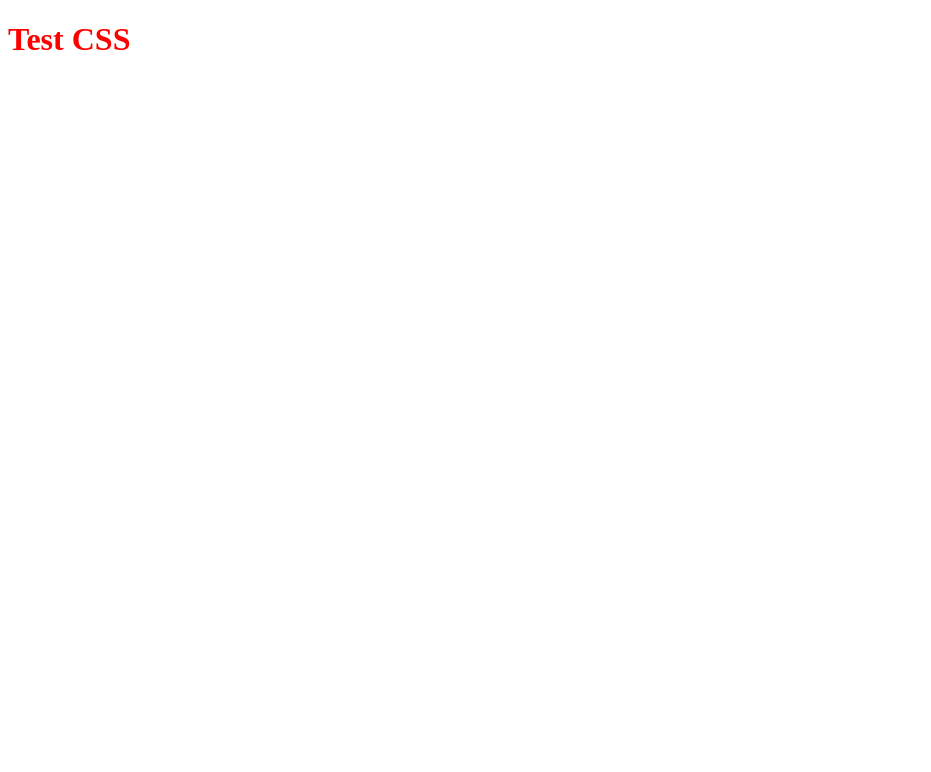
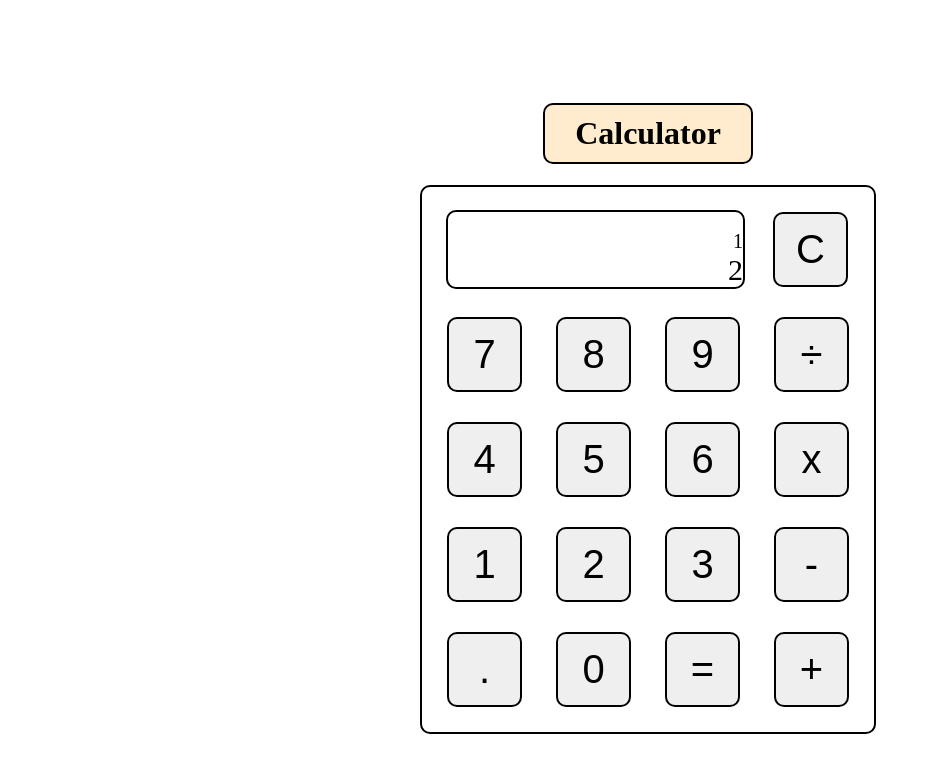
Before and after one commit to GoldenLion94/calculator, a plain HTML site: page index.html in a window 1280 px wide. Shown: the whole page, without its empty margins (0-931 px from the left). Drawn offline with Linux system fonts and the light colour scheme.

Commit message:
calculator html/css/bootstrap/initial js

```diff
--- a/index.html
+++ b/index.html
@@ -4,11 +4,46 @@
     <meta charset="UTF-8" />
     <meta http-equiv="X-UA-Compatible" content="IE=edge" />
     <meta name="viewport" content="width=device-width, initial-scale=1.0" />
-    <title>Document</title>
+    <title>Calculator</title>
     <link rel="stylesheet" href="styles.css" />
   </head>
   <body>
-    <h1>Test CSS</h1>
+    <h1>Calculator</h1>
+
+    <div class="calculator">
+      <div class="first-row">
+        <div id="screen">
+          <div class="previous">1</div>
+          <div class="current">2</div>
+        </div>
+        <button id="clear-btn" class="btn">C</button>
+      </div>
+
+      <div class="other-rows">
+        <button class="btn number">7</button>
+        <button class="btn number">8</button>
+        <button class="btn number">9</button>
+        <button class="btn operator">÷</button>
+      </div>
+      <div class="other-rows">
+        <button class="btn number">4</button>
+        <button class="btn number">5</button>
+        <button class="btn number">6</button>
+        <button class="btn operator">x</button>
+      </div>
+      <div class="other-rows">
+        <button class="btn number">1</button>
+        <button class="btn number">2</button>
+        <button class="btn number">3</button>
+        <button class="btn operator">-</button>
+      </div>
+      <div class="other-rows">
+        <button class="btn decimal">.</button>
+        <button class="btn number">0</button>
+        <button class="btn equal">=</button>
+        <button class="btn operator">+</button>
+      </div>
+    </div>
     <script src="index.js"></script>
   </body>
 </html>
--- a/index.js
+++ b/index.js
@@ -1 +1,16 @@
-alert("Test");
+let operator = "";
+let previousValue = "";
+let currentValue = "";
+
+document.addEventListener("DOMContentLoaded"),
+  function () {
+    let clear = document.querySelector("#clear-btn");
+    let equal = document.querySelector(".equal");
+    let decimal = document.querySelector(".decimal");
+
+    let numbers = document.querySelectorAll(".number");
+    let operators = document.querySelectorAll(".operator");
+
+    let previousScreen = document.querySelector(".previous");
+    let currentScreen = document.querySelector(".current");
+  };
--- a/styles.css
+++ b/styles.css
@@ -1,3 +1,75 @@
 h1 {
-  color: red;
+  border: 2px solid black;
+  border-radius: 10px;
+  padding-top: 10px;
+  padding-bottom: 10px;
+  padding-left: 30px;
+  padding-right: 30px;
+  background-color: blanchedalmond;
 }
+
+body {
+  display: flex;
+  justify-content: center;
+  align-items: center;
+  flex-direction: column;
+  width: 100vw;
+  height: 100vh;
+}
+
+.btn {
+  height: 75px;
+  width: 75px;
+  margin: 15px;
+  font-size: 40px;
+  border: 2px solid black;
+  border-radius: 10px;
+}
+.number:hover {
+  background-color: gold;
+}
+
+#clear-btn:hover {
+  background-color: palevioletred;
+}
+.operator:hover {
+  background-color: steelblue;
+}
+.equal:hover {
+  background-color: plum;
+}
+.decimal:hover {
+  background-color: darkkhaki;
+}
+
+.first-row {
+  display: flex;
+  align-items: center;
+  justify-content: center;
+  flex-direction: row;
+}
+
+#screen {
+  width: 295px;
+  border: 2px solid black;
+  height: 75px;
+  border-radius: 10px;
+  margin: 13px;
+  display: flex;
+  flex-direction: column;
+  justify-content: flex-end;
+  align-items: flex-end;
+}
+
+.previous {
+  font-size: 20px;
+}
+.current {
+  font-size: 30px;
+}
+
+.calculator {
+  border: 2px solid black;
+  border-radius: 10px;
+  padding: 10px;
+}
```
